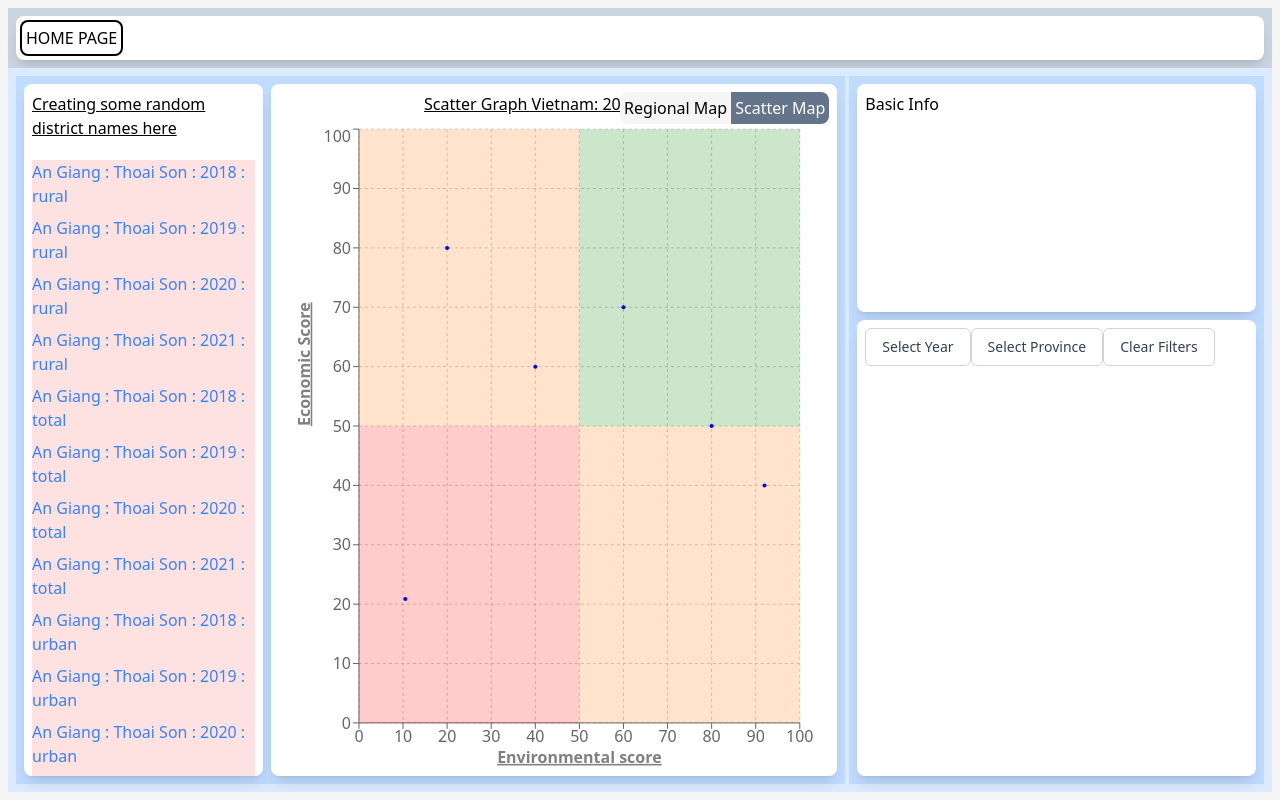
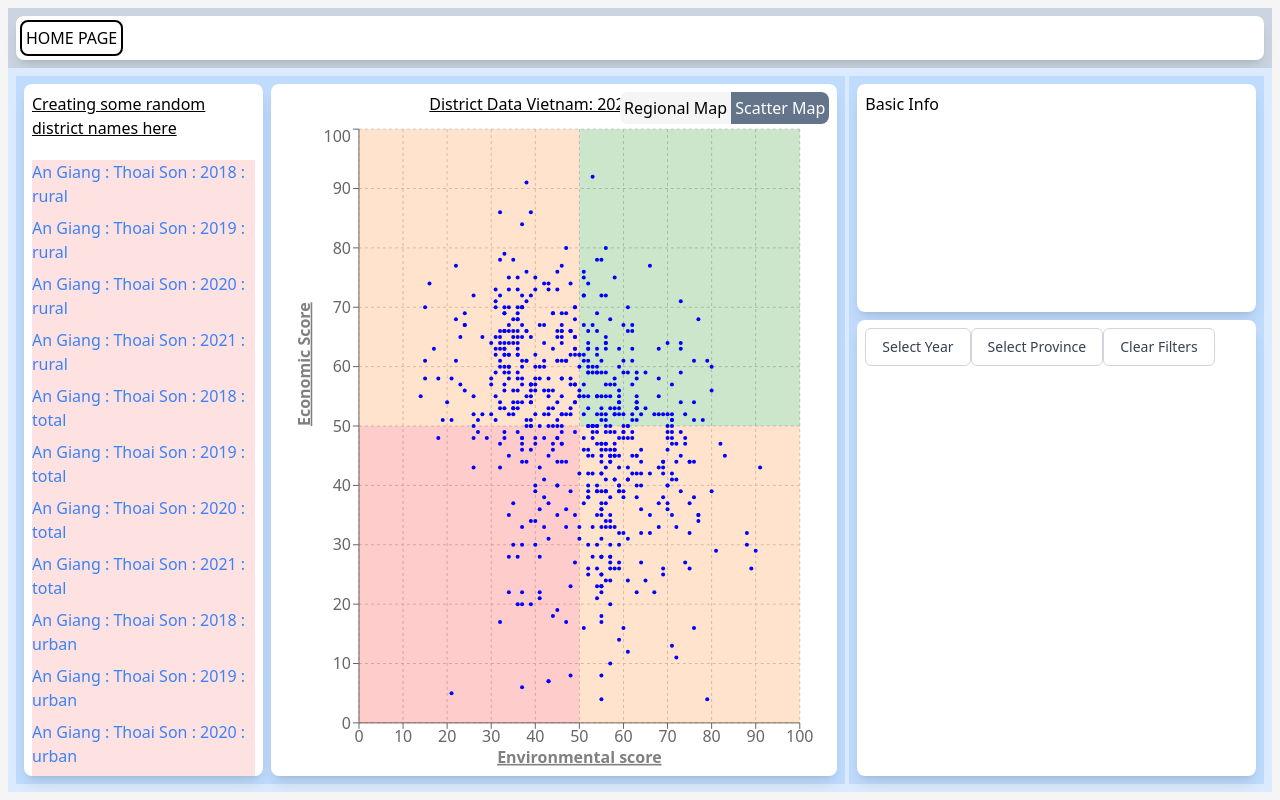
Before and after one commit to RobJJ/bdo-playground, a React (Create React App) app: page / in a window 1280 px wide. Both pictures are taken after a click on the button "Scatter Map". Built offline with nearby package versions, Linux system fonts and the light colour scheme.

Commit message:
pulled in district data for scatter graph

```diff
--- a/src/Components/HomePageComponents/CustomToolTip-component.jsx
+++ b/src/Components/HomePageComponents/CustomToolTip-component.jsx
@@ -4,6 +4,9 @@ import React, { useEffect, useState } from "react";
 function CustomTooltip({ active, payload, label, data }) {
   //
   //   console.log(active);
+  console.log("Data: ", data);
+  console.log("Payload: ", payload);
+  console.log("Active: ", active);
 
   //
   const randomTestFunc = () => {
@@ -15,7 +18,7 @@ function CustomTooltip({ active, payload, label, data }) {
   if (active && payload && payload.length) {
     return (
       <div className="bg-blue-200 p-5 rounded-lg pointer-events-auto">
-        <p className="underline">{data}</p>
+        <p className="underline">{payload[0].payload.Province}</p>
         <p>{`${payload[0].name} : ${payload[0].value}`}</p>
         <p>{`${payload[1].name} : ${payload[1].value}`}</p>
         <button
--- a/src/Components/HomePageComponents/HomePageScatterGraph-component.jsx
+++ b/src/Components/HomePageComponents/HomePageScatterGraph-component.jsx
@@ -38,10 +38,23 @@ data2021ZoneTotal.forEach((obj) => {
   } else return;
 });
 // console.log(ALL_DISTRCITS);
+//
+const districtDataForScatter = ALL_DISTRCITS.map((district) => {
+  return {
+    "Environment Score": Math.round(district.ENVR_SCORE),
+    "Economic Score": Math.round(district.ECON_SCORE),
+    District: district.DISTRICT,
+    Province: district.PROVINCE,
+  };
+});
+// console.log(districtDataForScatter);
+//
+// Custom dot for ScatterGraph
 const RenderDot = ({ cx, cy }) => {
   return <Dot cx={cx} cy={cy} fill="blue" r={2} />;
 };
-
+//
+// Main Component
 const ScatterGraph = ({ toggle, current }) => {
   //
 
@@ -51,7 +64,7 @@ const ScatterGraph = ({ toggle, current }) => {
       {/* Header with Toggle */}
       <div className=" relative w-full">
         <h2 className="underline text-center">
-          Scatter Graph Vietnam: 2021: Total
+          District Data Vietnam: 2021: Total
         </h2>
         <MapTypeToggle current={current} toggle={toggle} />
       </div>
@@ -59,7 +72,7 @@ const ScatterGraph = ({ toggle, current }) => {
       {/* Scatter Graph Section */}
       <ResponsiveContainer className="w-full h-full">
         <ScatterChart
-          data={data}
+          data={districtDataForScatter}
           margin={{
             top: 5,
             right: 30,
```
